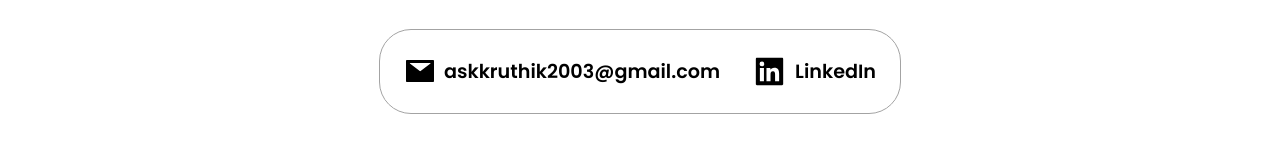
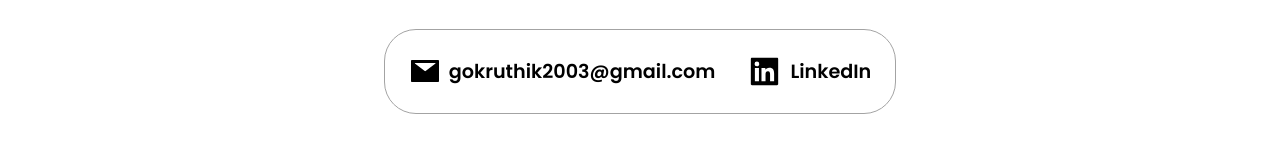
Before and after one commit to Kruthik111/portfolio, a plain HTML site: page index.html in a window 1280 px wide. Shown: the part 3850-3998 px from the top of the page. Drawn offline with Linux system fonts and the light colour scheme; files whose address does not match are found by name.

Commit message:
updated gmail

```diff
--- a/index.html
+++ b/index.html
@@ -278,7 +278,7 @@
                     <path
                         d="M928 160H96c-17.7 0-32 14.3-32 32v640c0 17.7 14.3 32 32 32h832c17.7 0 32-14.3 32-32V192c0-17.7-14.3-32-32-32zm-80.8 108.9L531.7 514.4c-7.8 6.1-18.7 6.1-26.5 0L189.6 268.9A7.2 7.2 0 01194 256h648.8a7.2 7.2 0 014.4 12.9z" />
                 </svg>
-                <p><a href="mailto:askkruthik2003@gmail.com">askkruthik2003@gmail.com</a></p>
+                <p><a href="mailto:gokruthik2003@gmail.com">gokruthik2003@gmail.com</a></p>
             </div>
             <div class="contact-info-container">
                 <svg stroke="currentColor" fill="currentColor" stroke-width="0" viewBox="0 0 1024 1024" color="white"
```
